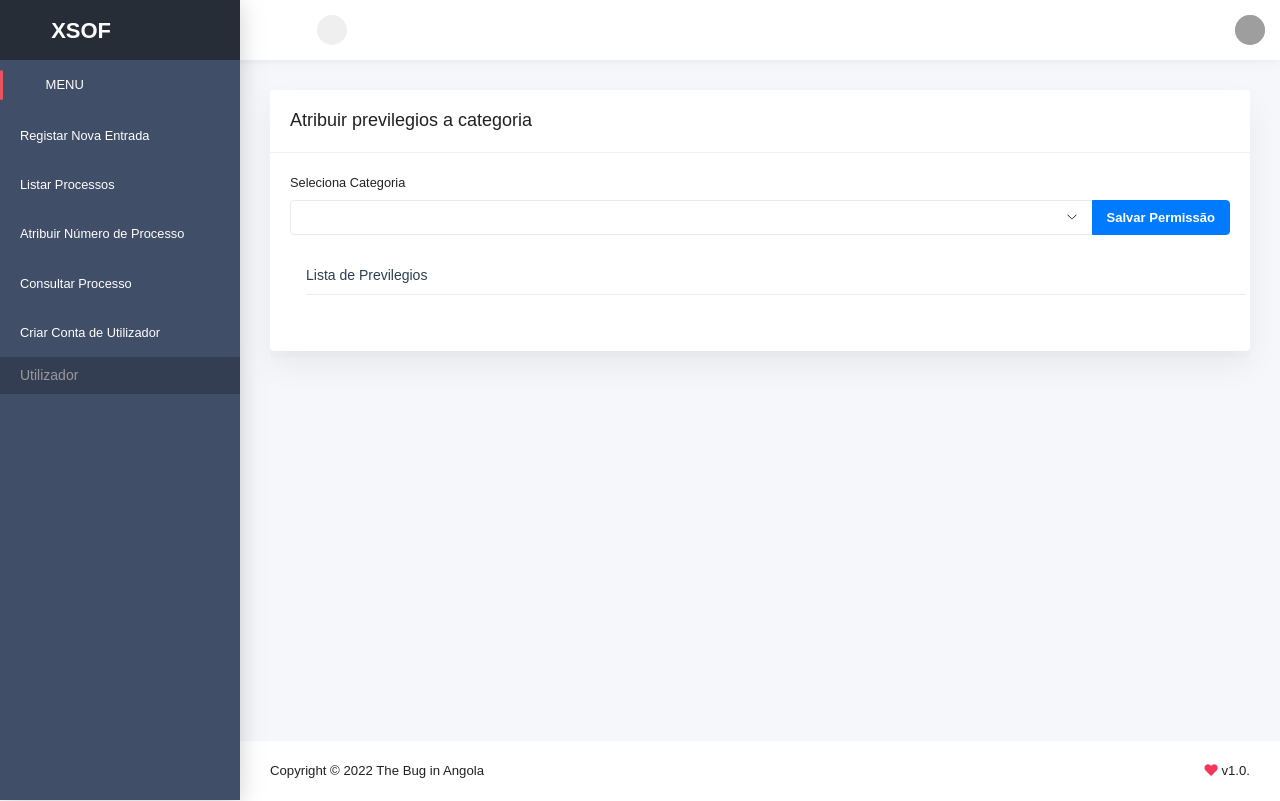
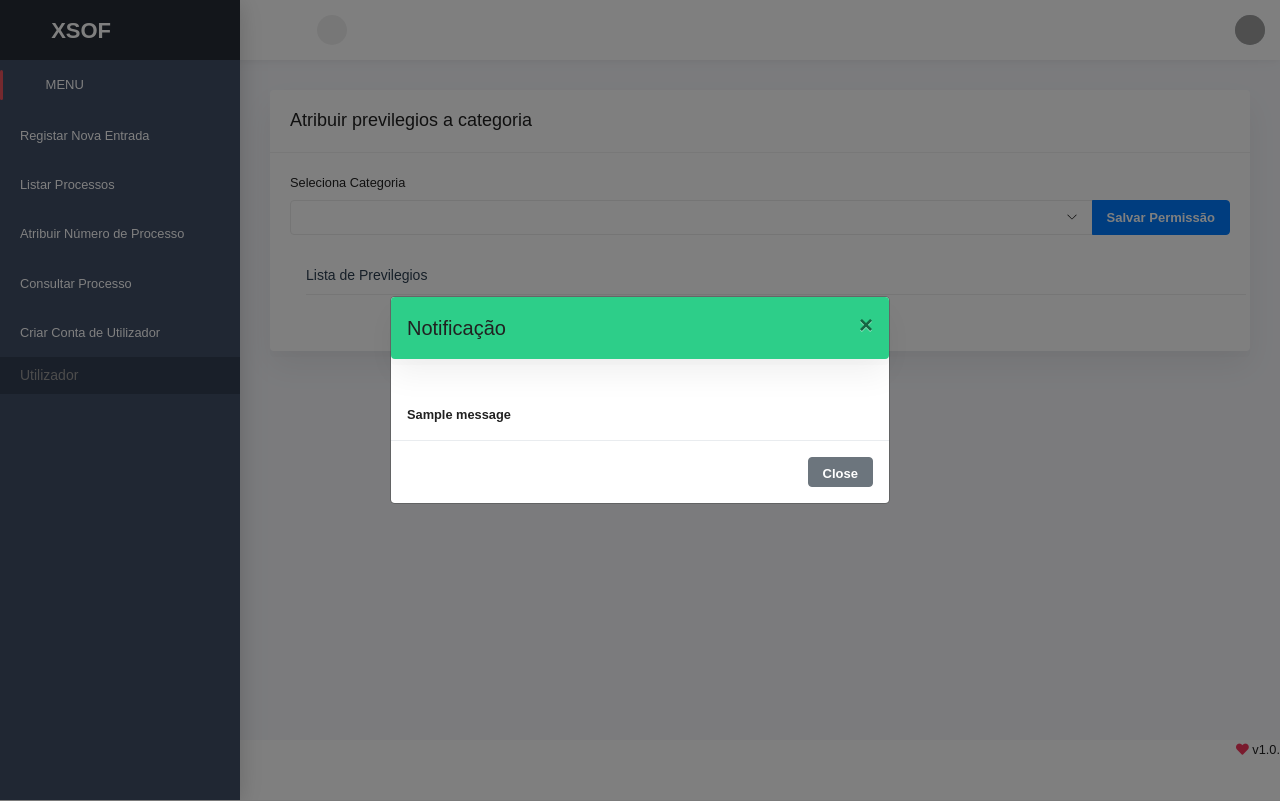
Before and after one commit to ismaely/the-Bugs-angola, a Django app: page /utilizador/set_category_privilege in a window 1280 px wide. Run offline with Django 4.2, Linux system fonts and the light colour scheme; a user stored in the database is signed in; tables that the repository leaves empty hold one stand-in row (values such as "Sample post"); one stand-in notice (Sample message) is shown; lists and menus that the app fills with data are empty; some libraries are stand-ins or nearby versions; some web fonts are replaced; grey boxes are pictures that could not be loaded.

Commit message:
finish to function set_category_privilege

```diff
--- a/templates/utilizador/set_category_privilege.html
+++ b/templates/utilizador/set_category_privilege.html
@@ -1,6 +1,14 @@
 {% extends 'baseHome.html' %}{% block corpo %}{% load static %}
 <div class="row">
   <div class="col-sm-12">
+    {% if messages %}
+    <script language="JavaScript">
+      $(function () {
+        $("#exampleModalCenter").modal("show");
+      });
+    </script>
+
+    {% endif %}
     <div class="card">
       <div class="card-header"><h3>Atribuir previlegios a categoria</h3></div>
       <div class="card-body">
@@ -43,5 +51,24 @@
     </div>
   </div>
 </div>
-
+<div class="modal fade" id="exampleModalCenter" tabindex="-1" role="dialog" aria-labelledby="exampleModalCenterLabel" aria-hidden="true">
+  <div class="modal-dialog modal-dialog-centered" role="document">
+    <div class="modal-content">
+      {% for message in messages %} {% if message.tags == 'warning' %}
+      <div class="modal-header widget bg-danger">
+        {% else %}
+        <div class="modal-header widget bg-success">
+          {% endif %}
+          <h5 class="modal-title" id="exampleModalCenterLabel">Notificação</h5>
+          <button type="button" class="close" data-dismiss="modal" aria-label="Close"><span aria-hidden="true">&times;</span></button>
+        </div>
+        <div class="modal-body"><strong>{{ message }}</strong> <br /></div>
+        {% endfor %}
+        <div class="modal-footer">
+          <button type="button" class="btn btn-secondary" data-dismiss="modal">Close</button>
+        </div>
+      </div>
+    </div>
+  </div>
+</div>
 {% endblock %}
--- a/utilizador/views.py
+++ b/utilizador/views.py
@@ -25,12 +25,16 @@ def list_group(request):
 @login_required
 def set_category_privilege(request):
     if request.method == 'POST':
+        permissao = []
         categoria = request.POST.get('categoria')
         permissao = request.POST.getlist('permissao')
+        if len(permissao) > 0:
+            group = Group.objects.get(name=categoria)
+            for p in permissao:
+                perm = Permission.objects.get(id=p)
+                group.permissions.add(perm)
 
-        print(categoria)
-        print(permissao)
-        #messages.success(request, 'Privilegio atribuido com sucesso')
+            messages.success(request, 'Permissão atribuida com sucesso')
     entidade = Permissao_Nao_Visivel.objects.values_list('tipo').all()
     lista = Group.objects.all()
     perm = Permission.objects.exclude(content_type__in= entidade)
```
